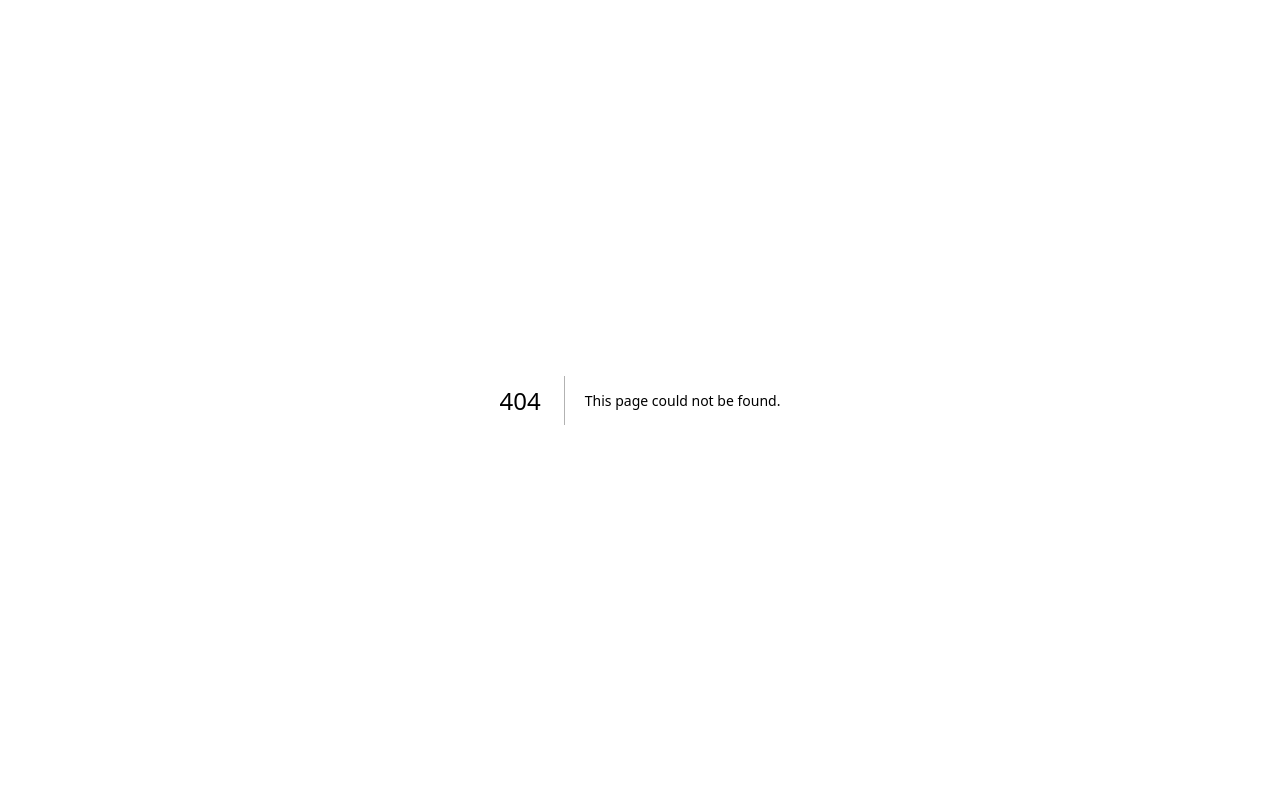
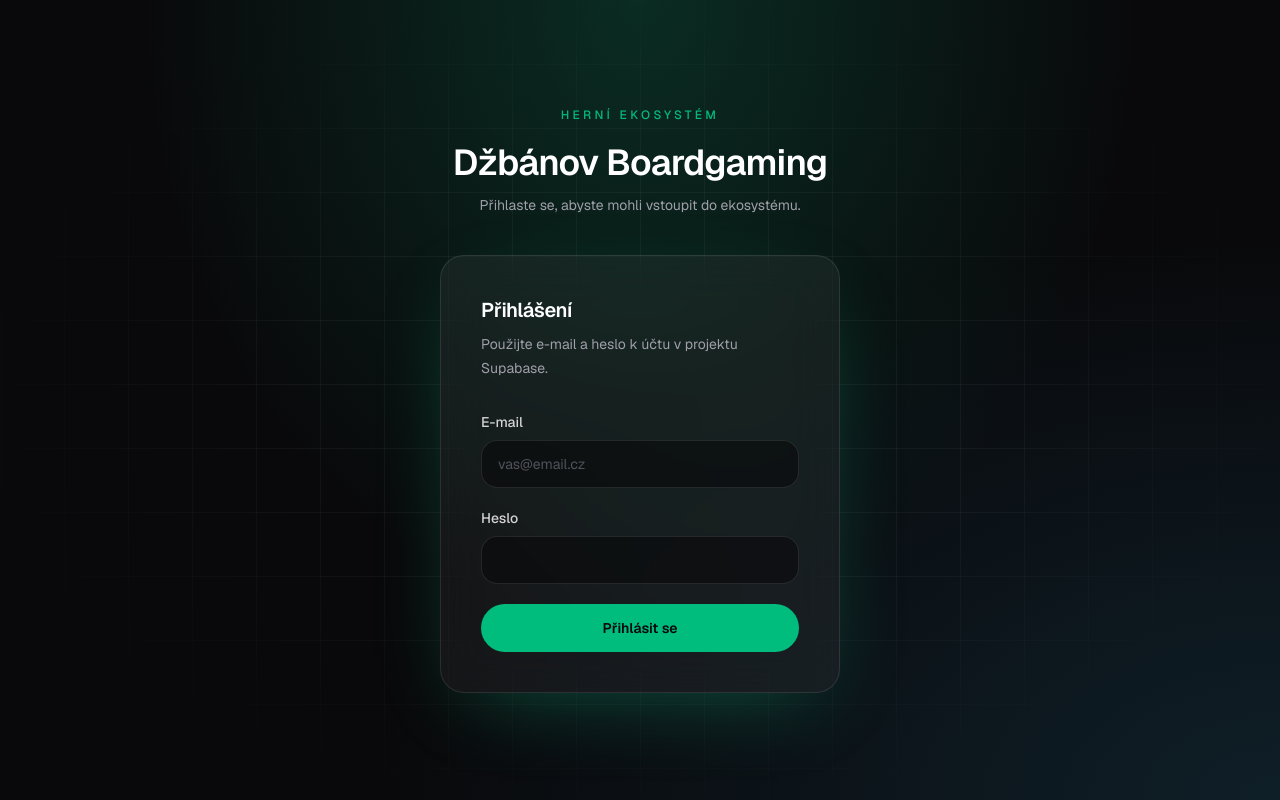
Before and after one commit to JohnFortytwo/dzbanov-boardgaming, a Next.js app: page /login in a window 1280 px wide. Before the commit this address had no page. Built offline with nearby package versions, Linux system fonts and the light colour scheme.

Commit message:
Auth: Add Supabase login and proxy protection

```diff
--- /dev/null
+++ b/app/login/actions.ts
@@ -0,0 +1,36 @@
+"use server";
+
+import { redirect } from "next/navigation";
+import { createClient } from "@/lib/supabase/server";
+
+export type LoginState = { error: string } | null;
+
+export async function login(
+  _prev: LoginState,
+  formData: FormData,
+): Promise<LoginState> {
+  const email = String(formData.get("email") ?? "").trim();
+  const password = String(formData.get("password") ?? "");
+
+  if (!email || !password) {
+    return { error: "Zadejte e-mail i heslo." };
+  }
+
+  const supabase = await createClient();
+  const { error } = await supabase.auth.signInWithPassword({
+    email,
+    password,
+  });
+
+  if (error) {
+    return { error: "Přihlášení se nezdařilo. Zkontrolujte e-mail a heslo." };
+  }
+
+  redirect("/");
+}
+
+export async function logout() {
+  const supabase = await createClient();
+  await supabase.auth.signOut();
+  redirect("/login");
+}
--- /dev/null
+++ b/app/login/login-form.tsx
@@ -0,0 +1,64 @@
+"use client";
+
+import { useActionState } from "react";
+import { login, type LoginState } from "./actions";
+
+export function LoginForm() {
+  const [state, formAction, pending] = useActionState<LoginState, FormData>(
+    login,
+    null,
+  );
+
+  return (
+    <form action={formAction} className="space-y-5">
+      <div className="space-y-2">
+        <label
+          htmlFor="email"
+          className="block text-sm font-medium text-zinc-300"
+        >
+          E-mail
+        </label>
+        <input
+          id="email"
+          name="email"
+          type="email"
+          autoComplete="email"
+          required
+          className="h-12 w-full rounded-2xl border border-white/10 bg-zinc-950/60 px-4 text-sm text-white outline-none ring-emerald-400/40 transition placeholder:text-zinc-600 focus:border-emerald-400/40 focus:ring-2"
+          placeholder="vas@email.cz"
+        />
+      </div>
+
+      <div className="space-y-2">
+        <label
+          htmlFor="password"
+          className="block text-sm font-medium text-zinc-300"
+        >
+          Heslo
+        </label>
+        <input
+          id="password"
+          name="password"
+          type="password"
+          autoComplete="current-password"
+          required
+          className="h-12 w-full rounded-2xl border border-white/10 bg-zinc-950/60 px-4 text-sm text-white outline-none ring-emerald-400/40 transition placeholder:text-zinc-600 focus:border-emerald-400/40 focus:ring-2"
+        />
+      </div>
+
+      {state?.error ? (
+        <p className="rounded-2xl border border-red-500/20 bg-red-500/10 px-4 py-3 text-sm text-red-300">
+          {state.error}
+        </p>
+      ) : null}
+
+      <button
+        type="submit"
+        disabled={pending}
+        className="inline-flex h-12 w-full items-center justify-center rounded-full bg-emerald-500 px-6 text-sm font-semibold text-zinc-950 transition hover:bg-emerald-400 disabled:cursor-not-allowed disabled:opacity-70"
+      >
+        {pending ? "Přihlašuji…" : "Přihlásit se"}
+      </button>
+    </form>
+  );
+}
--- /dev/null
+++ b/app/login/page.tsx
@@ -0,0 +1,37 @@
+import { LoginForm } from "./login-form";
+
+export default function LoginPage() {
+  return (
+    <div className="relative isolate flex min-h-full flex-1 flex-col overflow-hidden bg-zinc-950 text-zinc-100">
+      <div className="pointer-events-none absolute inset-0 -z-10">
+        <div className="absolute inset-0 bg-[radial-gradient(ellipse_at_top,_rgba(16,185,129,0.2),_transparent_55%)]" />
+        <div className="absolute inset-0 bg-[radial-gradient(ellipse_at_bottom_right,_rgba(56,189,248,0.12),_transparent_50%)]" />
+        <div className="absolute inset-0 bg-[linear-gradient(to_right,rgba(255,255,255,0.045)_1px,transparent_1px),linear-gradient(to_bottom,rgba(255,255,255,0.045)_1px,transparent_1px)] bg-size-[64px_64px] mask-[radial-gradient(ellipse_at_center,black_38%,transparent_78%)]" />
+      </div>
+
+      <main className="mx-auto flex w-full max-w-md flex-1 flex-col items-center justify-center px-6 py-20">
+        <p className="mb-5 text-xs font-medium uppercase tracking-[0.28em] text-emerald-400/85">
+          Herní ekosystém
+        </p>
+        <h1 className="text-center text-3xl font-semibold tracking-tight text-white sm:text-4xl">
+          Džbánov Boardgaming
+        </h1>
+        <p className="mt-3 text-center text-sm text-zinc-400">
+          Přihlaste se, abyste mohli vstoupit do ekosystému.
+        </p>
+
+        <section className="mt-10 w-full">
+          <article className="rounded-3xl border border-white/10 bg-white/5 p-8 shadow-[0_24px_80px_-32px_rgba(16,185,129,0.45)] backdrop-blur-xl sm:p-10">
+            <h2 className="text-xl font-semibold tracking-tight text-white">
+              Přihlášení
+            </h2>
+            <p className="mt-2 mb-8 text-sm leading-6 text-zinc-400">
+              Použijte e-mail a heslo k účtu v projektu Supabase.
+            </p>
+            <LoginForm />
+          </article>
+        </section>
+      </main>
+    </div>
+  );
+}
--- a/app/page.tsx
+++ b/app/page.tsx
@@ -1,4 +1,32 @@
+import { Suspense } from "react";
+import { redirect } from "next/navigation";
+import { logout } from "@/app/login/actions";
+import { createClient } from "@/lib/supabase/server";
+
 export default function Home() {
+  return (
+    <Suspense fallback={<HomeFallback />}>
+      <BoardgamingHome />
+    </Suspense>
+  );
+}
+
+function HomeFallback() {
+  return (
+    <div className="flex min-h-full flex-1 items-center justify-center bg-zinc-950 text-sm text-zinc-400">
+      Načítání…
+    </div>
+  );
+}
+
+async function BoardgamingHome() {
+  const supabase = await createClient();
+  const { data } = await supabase.auth.getClaims();
+
+  if (!data?.claims) {
+    redirect("/login");
+  }
+
   return (
     <div className="relative isolate flex min-h-full flex-1 flex-col overflow-hidden bg-zinc-950 text-zinc-100">
       <div className="pointer-events-none absolute inset-0 -z-10">
@@ -6,6 +34,15 @@ export default function Home() {
         <div className="absolute inset-0 bg-[radial-gradient(ellipse_at_bottom_right,_rgba(56,189,248,0.12),_transparent_50%)]" />
         <div className="absolute inset-0 bg-[linear-gradient(to_right,rgba(255,255,255,0.045)_1px,transparent_1px),linear-gradient(to_bottom,rgba(255,255,255,0.045)_1px,transparent_1px)] bg-size-[64px_64px] mask-[radial-gradient(ellipse_at_center,black_38%,transparent_78%)]" />
       </div>
+
+      <form action={logout} className="absolute right-6 top-6 z-10">
+        <button
+          type="submit"
+          className="rounded-full border border-white/10 bg-white/5 px-4 py-2 text-xs font-medium text-zinc-300 transition hover:border-white/20 hover:text-white"
+        >
+          Odhlásit se
+        </button>
+      </form>
 
       <main className="mx-auto flex w-full max-w-5xl flex-1 flex-col items-center justify-center px-6 py-20">
         <p className="mb-5 text-xs font-medium uppercase tracking-[0.28em] text-emerald-400/85">
--- /dev/null
+++ b/lib/supabase/client.ts
@@ -0,0 +1,7 @@
+import { createBrowserClient } from "@supabase/ssr";
+import { getSupabaseEnv } from "./env";
+
+export function createClient() {
+  const { url, key } = getSupabaseEnv();
+  return createBrowserClient(url, key);
+}
--- /dev/null
+++ b/lib/supabase/env.ts
@@ -0,0 +1,14 @@
+export function getSupabaseEnv() {
+  const url = process.env.NEXT_PUBLIC_SUPABASE_URL;
+  const key =
+    process.env.NEXT_PUBLIC_SUPABASE_ANON_KEY ??
+    process.env.NEXT_PUBLIC_SUPABASE_PUBLISHABLE_KEY;
+
+  if (!url || !key) {
+    throw new Error(
+      "Chybí NEXT_PUBLIC_SUPABASE_URL nebo NEXT_PUBLIC_SUPABASE_ANON_KEY.",
+    );
+  }
+
+  return { url, key };
+}
--- /dev/null
+++ b/lib/supabase/proxy.ts
@@ -0,0 +1,68 @@
+import { createServerClient } from "@supabase/ssr";
+import { NextResponse, type NextRequest } from "next/server";
+import { getSupabaseEnv } from "./env";
+
+function copySessionCookies(from: NextResponse, to: NextResponse) {
+  from.cookies.getAll().forEach((cookie) => {
+    to.cookies.set(cookie);
+  });
+  for (const header of ["cache-control", "expires", "pragma"] as const) {
+    const value = from.headers.get(header);
+    if (value) {
+      to.headers.set(header, value);
+    }
+  }
+  return to;
+}
+
+export async function updateSession(request: NextRequest) {
+  let supabaseResponse = NextResponse.next({ request });
+  const { url, key } = getSupabaseEnv();
+
+  const supabase = createServerClient(url, key, {
+    cookies: {
+      getAll() {
+        return request.cookies.getAll();
+      },
+      setAll(cookiesToSet, headers) {
+        cookiesToSet.forEach(({ name, value }) =>
+          request.cookies.set(name, value),
+        );
+        supabaseResponse = NextResponse.next({ request });
+        cookiesToSet.forEach(({ name, value, options }) =>
+          supabaseResponse.cookies.set(name, value, options),
+        );
+        Object.entries(headers).forEach(([headerName, headerValue]) =>
+          supabaseResponse.headers.set(headerName, headerValue),
+        );
+      },
+    },
+  });
+
+  // Do not run code between createServerClient and getClaims().
+  const { data } = await supabase.auth.getClaims();
+  const isAuthenticated = Boolean(data?.claims);
+  const isLoginRoute = request.nextUrl.pathname.startsWith("/login");
+
+  if (!isAuthenticated && !isLoginRoute) {
+    const redirectUrl = request.nextUrl.clone();
+    redirectUrl.pathname = "/login";
+    redirectUrl.search = "";
+    return copySessionCookies(
+      supabaseResponse,
+      NextResponse.redirect(redirectUrl),
+    );
+  }
+
+  if (isAuthenticated && isLoginRoute) {
+    const redirectUrl = request.nextUrl.clone();
+    redirectUrl.pathname = "/";
+    redirectUrl.search = "";
+    return copySessionCookies(
+      supabaseResponse,
+      NextResponse.redirect(redirectUrl),
+    );
+  }
+
+  return supabaseResponse;
+}
--- /dev/null
+++ b/lib/supabase/server.ts
@@ -0,0 +1,26 @@
+import { createServerClient } from "@supabase/ssr";
+import { cookies } from "next/headers";
+import { getSupabaseEnv } from "./env";
+
+export async function createClient() {
+  const cookieStore = await cookies();
+  const { url, key } = getSupabaseEnv();
+
+  return createServerClient(url, key, {
+    cookies: {
+      getAll() {
+        return cookieStore.getAll();
+      },
+      setAll(cookiesToSet, _headers) {
+        try {
+          cookiesToSet.forEach(({ name, value, options }) =>
+            cookieStore.set(name, value, options),
+          );
+        } catch {
+          // setAll can run from a Server Component, where cookies cannot be
+          // written. Session refresh is handled in proxy.ts.
+        }
+      },
+    },
+  });
+}
--- a/package.json
+++ b/package.json
@@ -9,6 +9,8 @@
     "lint": "eslint"
   },
   "dependencies": {
+    "@supabase/ssr": "^0.12.7",
+    "@supabase/supabase-js": "^2.117.3",
     "next": "16.4.0",
     "react": "19.3.0",
     "react-dom": "19.3.0"
--- /dev/null
+++ b/proxy.ts
@@ -0,0 +1,12 @@
+import { type NextRequest } from "next/server";
+import { updateSession } from "@/lib/supabase/proxy";
+
+export async function proxy(request: NextRequest) {
+  return await updateSession(request);
+}
+
+export const config = {
+  matcher: [
+    "/((?!_next/static|_next/image|favicon.ico|.*\\.(?:svg|png|jpg|jpeg|gif|webp)$).*)",
+  ],
+};
```
Also changed, not shown: 2 other files (tests, documents, lock files or other folders).
